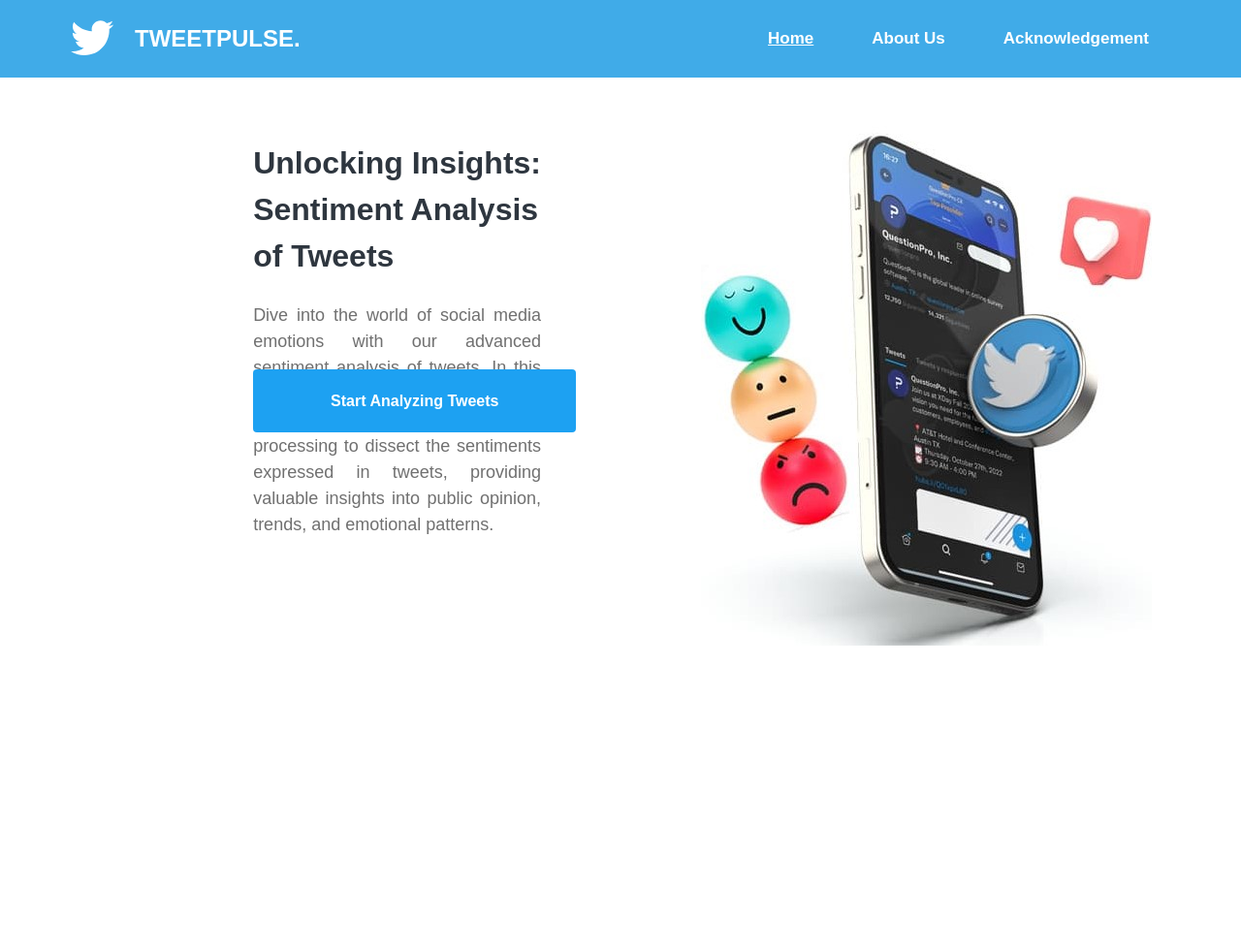
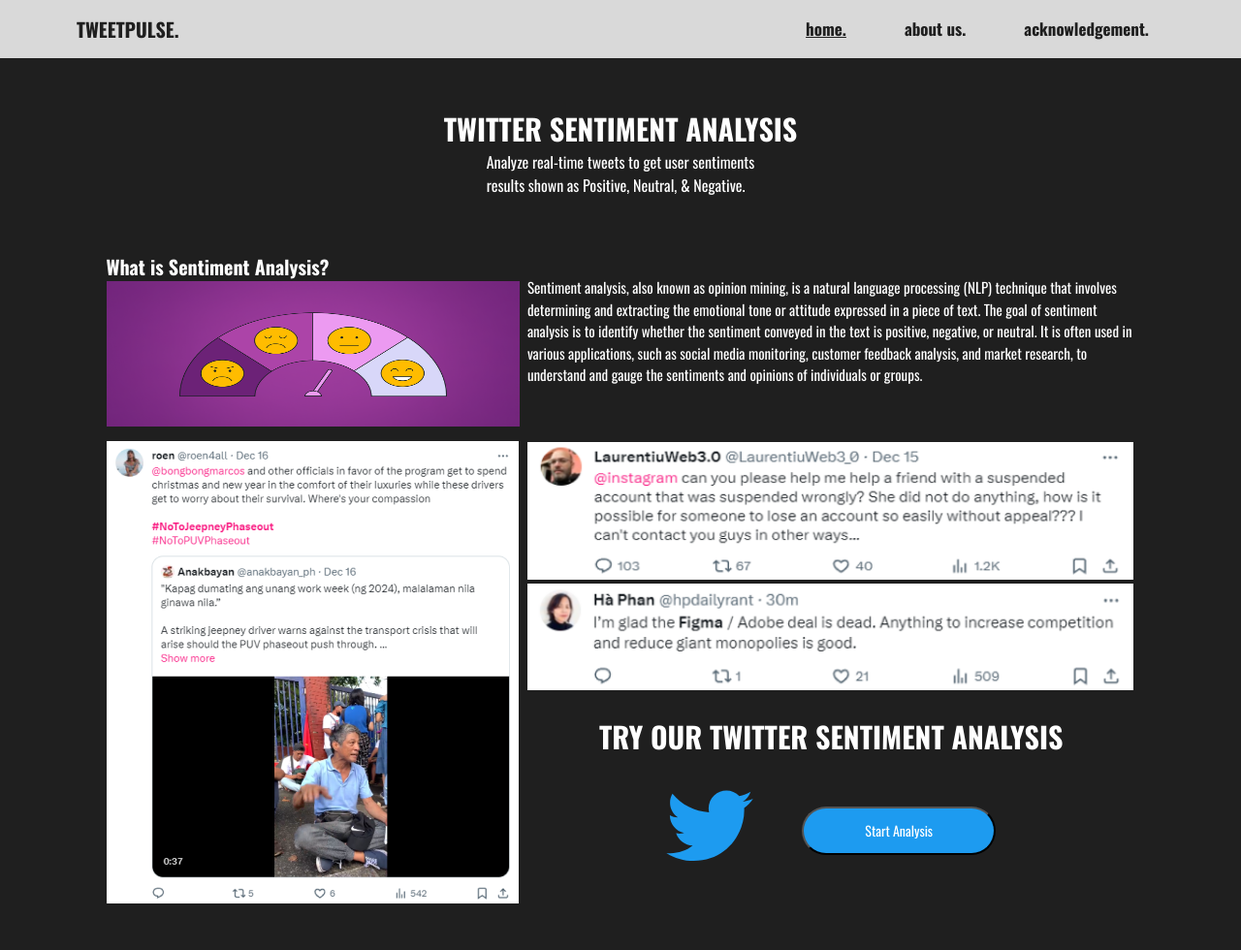
Before and after one commit to PeezzaPy/Twitter-Sentiment-Analysis, a Flask app: page / in a window 1280 px wide. Shown: the whole page at 97% size. Before the commit the page ends 666 px from the top, so only its background shows below. Run offline with Flask 3, Linux system fonts and the light colour scheme.

Commit message:
home page design only no media query, no nav link

```diff
--- a/static/css/style.css
+++ b/static/css/style.css
@@ -2,25 +2,33 @@
     padding: 0;
     margin: 0;
     box-sizing: border-box;
+    font-family: "Oswald", sans-serif;
 }
 
+
 body {
-    font-family: 'Source Sans Pro', sans-serif;
     font-size: 1rem;
     font-weight: 400;
     line-height: 1.5;
-    color: #495057;
+    color: white;
+    background-color: #1F1F1F;
 }
 
+/*start*/
+
 header.site-header {
-    background: #40ABE8;
-    height: 10vh;
+    background: #D9D9D9;
+    height: 60px;
 }
 
 .title {
     margin-right: auto;
+    text-decoration: none;
+    font-weight: bold;
 }
-
+.alis{
+    text-decoration: none;
+}
 .container-header {
     width: 90%;
     height: 100%;
@@ -31,15 +39,15 @@
     align-items: center;
 }
 
-.container-header img {
+.container-header a img {
     height: 40px;
     width: 60px;
 }
 
 .container-header p {
     padding-left: 15px;
-    color: white;
-    font-size: 24px;
+    color: #1F1F1F;
+    font-size: 20px;
     font-weight: bold;
 }
 
@@ -59,7 +67,7 @@
 }
 
 .nav-links a {
-    color: white;
+    color: #1F1F1F;
     text-decoration: none;
     font-weight: bold;
     font-size: 17px;
@@ -70,6 +78,8 @@
     text-decoration: underline;
 }
 
+/* end */
+/*
 .container-body {
     width: 100%;
     height: 90vh;
@@ -147,6 +157,118 @@
 .image-content img {
     padding-top: 5vh;
 }
+*/
+.home-container{
+    background-color: white;
+    height: 100vh;
+    display: flex;
+    justify-content: center;
+    background-color: #1F1F1F;
+}
+
+.home-wrapper1{
+    width: 100%;
+    height: 115vh;
+    margin-left: 15%;
+    margin-right: 15%;
+}
+
+.home-content1{
+    width: 100%;
+    height: 15vh;
+    margin-top: 50px;
+}
+
+.home-content1 p{
+    display: flex;
+    justify-content: center;
+}
+
+.home-content2{
+    width: 100%;
+    height: 82vh;
+    padding-top: 30px;
+    display: flex;
+    justify-content: space-evenly;
+}
+
+.heading1{
+    font-size: 30px;
+    font-weight: 700;
+}
+
+.heading2{
+    font-size: 20px;
+    font-weight: 700;
+}
+
+.tweet1{
+    height: 150px;
+    width: 426px;
+}
+
+.tweet2{
+    padding-top: 10px;
+}
+
+.content2-item1{
+    width: 40%;
+}
+.content2-item2{
+    width: 60%;
+    color: white;
+    font-size: 15px;
+    padding-left: 10px;
+    padding-top: 25px;
+}
+
+.tweet3{
+    padding-top: 58px;
+    width: 625px;
+    height: 200px;
+}
+
+.tweet4{
+    width: 625px;
+}
+
+.heading3{
+    font-size: 30px;
+    font-weight: 700;
+    padding-top: 20px;
+    display: flex;
+    justify-content: center;
+}
+
+.tweet5{
+    padding-top: 25px;
+    display: flex;
+    justify-content: center;
+}
+
+.tweet5 img{
+    height: 90px;
+    width: 90px;
+}
+
+.runbutton {
+    color: white;
+    background-color: #1d9bf0;
+    border-radius: 40px;
+    padding: 0 15px;
+    cursor: pointer;
+    height:50px;
+    width: 200px;
+    font-size:14px;
+    transition: all 0.2s ease-in-out;
+    margin-top: 25px;
+    margin-left: 50px;
+}
+
+.runbutton:hover{
+    transform: scale(1.1);
+}
+
 
 /* END OF HOME PAGE CSS */
 
--- a/templates/home.html
+++ b/templates/home.html
@@ -7,7 +7,7 @@
 
     <link rel="preconnect" href="https://fonts.googleapis.com">
     <link rel="preconnect" href="https://fonts.gstatic.com" crossorigin>
-    <link href="https://fonts.googleapis.com/css2?family=Oswald&display=swap" rel="stylesheet">
+    <link href="https://fonts.googleapis.com/css2?family=Oswald:wght@200..700&display=swap" rel="stylesheet">
     <link rel="stylesheet" href="{{url_for('static',filename='css/style.css')}}">
 
     <title>TweetPulse.</title>
@@ -17,40 +17,48 @@
 
     <header class="site-header">
         <div class="container-header">
-            <a href="{{url_for('index')}}"><img src="{{ url_for('static', filename='images/header-logo.svg') }}" alt="header-logo"></a>
-            <p class="title"> TWEETPULSE.</p>
+            <a class="alis" href="{{url_for('index')}}"><p class="title"> TWEETPULSE.</p></a>
             <nav>
                 <ul class="nav-links">
-                    <li><a href="{{url_for('index')}}" class="active">Home</a></li>
-                    <li><a href="{{url_for('aboutus')}}">About Us</a></li>
-                    <li><a href="{{url_for('acknowledgement')}}">Acknowledgement</a></li>
+                    <li><a href="{{url_for('index')}}" class="active">home.</a></li>
+                    <li><a href="{{url_for('aboutus')}}">about us.</a></li>
+                    <li><a href="{{url_for('acknowledgement')}}">acknowledgement.</a></li>
                 </ul>
             </nav>
         </div>
     </header>
 
-    <div class="container-body">
-        <div class="container-text">
-            <div class="body-content">
-                <h1> Unlocking Insights: Sentiment Analysis of Tweets </h1>
-                <p>
-                    Dive into the world of social media emotions with our advanced
-                    sentiment analysis of tweets. In this cutting-edge exploration,
-                    we harness the power of natural language processing to dissect
-                    the sentiments expressed in tweets, providing valuable insights
-                    into public opinion, trends, and emotional patterns.
-                </p>
+    <div class="home-container">
+        <div class="home-wrapper1">
+            <div class="home-content1">
+                <p class="heading1"> TWITTER SENTIMENT ANALYSIS</p>
+                <p>Analyze real-time tweets to get user sentiments<br>
+                    results shown as Positive, Neutral, & Negative.</p>
             </div>
-            <div class="container-button">
-                <a class="primary-button" href="{{url_for('runandresult')}}"> Start Analyzing Tweets</a>
-            </div>
-        </div>
-        <div class="container-image">
-            <div class="image-content">
-                <img src="{{url_for('static', filename='images/twitter-sentiment-image.jpg')}}" alt="image">
+
+            <div class="home-content2">
+                <div class="content2-item1">
+                    <p class="heading2"> What is Sentiment Analysis?</p>
+                    <img class="tweet1" src="{{url_for('static', filename='images/sentiment.png')}}">
+                    <img class="tweet2" src="{{url_for('static', filename='images/tweet1.png')}}">
+                </div>
+                <div class="content2-item2">
+                    <p>Sentiment analysis, also known as opinion mining, is a natural language processing (NLP) technique that involves
+                        <br> determining and extracting the emotional tone or attitude expressed in a piece of text. The goal of sentiment analysis
+                        is to identify whether the sentiment conveyed in the text is positive, negative, or neutral. It is often used in various
+                        applications, such as social media monitoring, customer feedback analysis, and market research, to understand and
+                        gauge the sentiments and opinions of individuals or groups.
+                    </p>
+                    <img class="tweet3" src="{{url_for('static', filename='images/tweet3.png')}}">
+                    <img class="tweet4" src="{{url_for('static', filename='images/tweet4.png')}}">
+                    <p class="heading3"> TRY OUR TWITTER SENTIMENT ANALYSIS</p>
+                    <div class="tweet5">
+                        <img src="{{url_for('static', filename='images/twitterblue.svg')}}">
+                        <button class="runbutton"> Start Analysis </button>
+                    </div>
+                </div>
             </div>
         </div>
     </div>
-
 </body>
 </html>
```
Also changed, not shown: static/images/sentiment.png (renamed from static/images/sentiment analysis graphic.png), static/images/tweet 1.png (deleted), static/images/tweet 2.png (deleted), static/images/tweet1.png (added), static/images/tweet2.png (renamed from static/images/tweet 3.png), static/images/tweet3.png (added), static/images/tweet4.png (added), static/images/twitterblue.png (renamed from static/images/twitter icon blue.png), static/images/twitterblue.svg (added).
